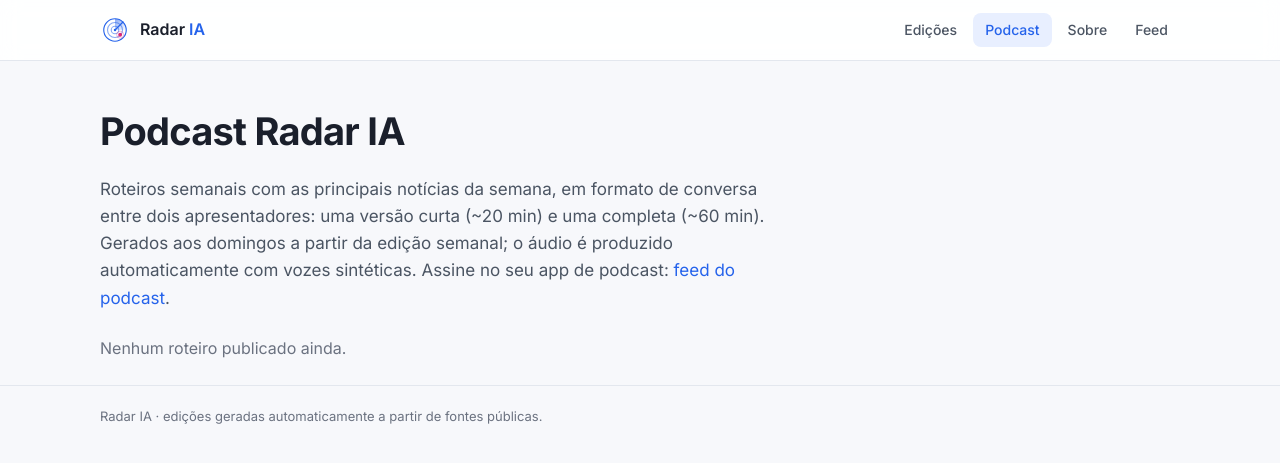
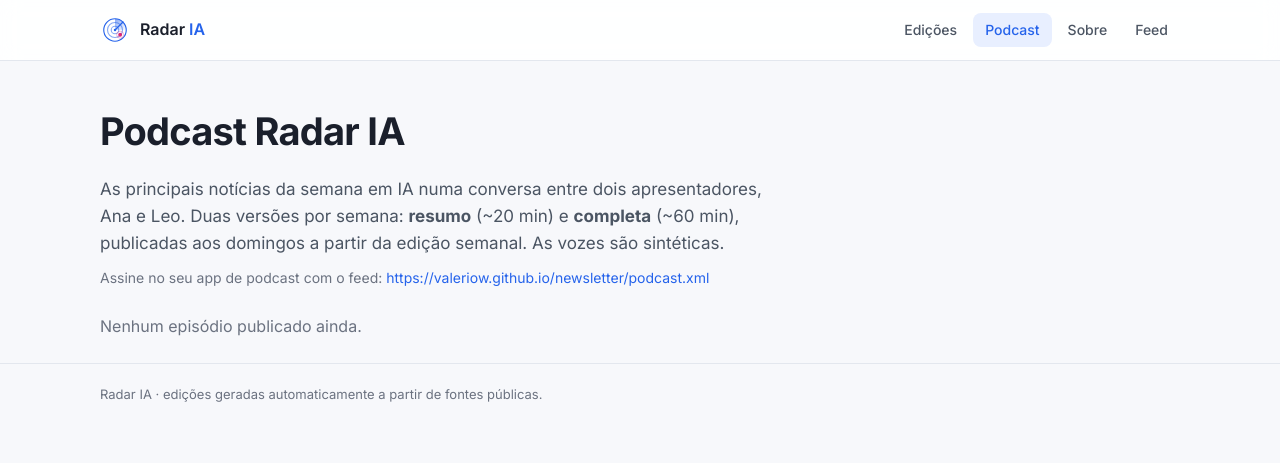
Before and after one commit to valeriow/newsletter, a Jekyll site: the page built from podcast.md, in a window 1280 px wide. Shown: the top 463 px of the page. Built offline with Jekyll 4.4.1, drawn with Linux system fonts in a browser that asks for light colours.

Commit message:
Podcast somente em áudio

```diff
--- a/_config.yml
+++ b/_config.yml
@@ -15,13 +15,10 @@
   - jekyll-feed
 collections:
   podcast:
-    output: true
-    permalink: /podcast/:name/
+    output: false
 defaults:
   - scope: { path: "", type: "posts" }
     values: { layout: post }
-  - scope: { path: "", type: "podcast" }
-    values: { layout: roteiro }
 exclude:
   - README.md
   - Gemfile
--- a/assets/css/style.css
+++ b/assets/css/style.css
@@ -249,3 +249,9 @@
 .player--pendente { color: var(--text-3); font-size: 14px; background: var(--surface-2); border-style: dashed; }
 .episodio__versao { display: grid; gap: 6px; margin-top: 10px; }
 .episodio__versao audio { width: 100%; max-width: 560px; }
+
+.podcast__assinar { margin: 10px 0 0; font-size: 14px; color: var(--text-3); word-break: break-all; }
+.episodio__edicao { font-size: 14px; font-weight: 600; margin-top: 4px; }
+.episodio__rotulo { font-size: 13px; font-weight: 600; color: var(--text-2); }
+.episodio__baixar { font-size: 13px; }
+.episodio__pendente { font-size: 13px; color: var(--text-3); font-style: italic; }
--- a/podcast.md
+++ b/podcast.md
@@ -5,25 +5,28 @@
 ---
 <section class="hero hero--compact">
   <h1 class="page__title">Podcast Radar IA</h1>
-  <p class="hero__lead">Roteiros semanais com as principais notícias da semana, em formato de conversa entre dois apresentadores: uma versão curta (~20 min) e uma completa (~60 min). Gerados aos domingos a partir da edição semanal; o áudio é produzido automaticamente com vozes sintéticas. Assine no seu app de podcast: <a href="{{ '/podcast.xml' | relative_url }}">feed do podcast</a>.</p>
+  <p class="hero__lead">As principais notícias da semana em IA numa conversa entre dois apresentadores, Ana e Leo. Duas versões por semana: <strong>resumo</strong> (~20 min) e <strong>completa</strong> (~60 min), publicadas aos domingos a partir da edição semanal. As vozes são sintéticas.</p>
+  <p class="podcast__assinar">Assine no seu app de podcast com o feed: <a href="{{ '/podcast.xml' | absolute_url }}">{{ '/podcast.xml' | absolute_url }}</a></p>
 </section>
 {% assign eps = site.podcast | sort: "date" | reverse | group_by: "semana" %}
 {% if eps.size == 0 %}
-<p class="empty">Nenhum roteiro publicado ainda.</p>
+<p class="empty">Nenhum episódio publicado ainda.</p>
 {% else %}
 <ul class="list">
 {% for g in eps %}
   {% assign first = g.items | first %}
   <li class="list__item episodio">
     <div class="list__link">
-      <span class="list__date">Semana {{ g.name }} · {{ first.periodo }}</span>
+      <span class="list__date">{{ first.periodo }}</span>
       <span class="list__title">{{ first.titulo_semana | default: first.title }}</span>
       {% if first.resumo %}<span class="list__excerpt">{{ first.resumo }}</span>{% endif %}
+      {% if first.edicao %}<a class="episodio__edicao" href="{{ first.edicao | relative_url }}">Ler a edição escrita →</a>{% endif %}
       {% assign ordenados = g.items | sort: "ordem" %}
       {% for e in ordenados %}
+      {% assign a = site.data.audio[e.semana][e.versao] %}
       <div class="episodio__versao">
-        <a class="episodio__link" href="{{ e.url | relative_url }}">{{ e.versao | capitalize }} · {{ e.duracao }} · roteiro</a>
-        {% assign a = site.data.audio[e.semana][e.versao] %}{% if a %}<audio controls preload="none" src="{{ a.url }}"></audio>{% endif %}
+        <span class="episodio__rotulo">{% if e.versao == "curto" %}Resumo{% else %}Completo{% endif %} · {{ e.duracao }}</span>
+        {% if a %}<audio controls preload="none" src="{{ a.url }}"></audio><a class="episodio__baixar" href="{{ a.url }}" download>Baixar MP3</a>{% else %}<span class="episodio__pendente">Áudio em preparação</span>{% endif %}
       </div>
       {% endfor %}
     </div>
--- a/podcast.xml
+++ b/podcast.xml
@@ -22,10 +22,10 @@
     {% for e in eps %}{% assign a = site.data.audio[e.semana][e.versao] %}{% if a %}
     <item>
       <title>{{ e.titulo_semana | default: e.title | xml_escape }} — {{ e.versao | capitalize }}</title>
-      <link>{{ e.url | absolute_url }}</link>
+      <link>{% if e.edicao %}{{ e.edicao | absolute_url }}{% else %}{{ '/podcast/' | absolute_url }}{% endif %}</link>
       <guid isPermaLink="false">radar-ia-{{ e.semana }}-{{ e.versao }}</guid>
       <pubDate>{{ a.publicado | default: e.date | date_to_rfc822 }}</pubDate>
-      <description>{{ e.resumo | default: e.title | xml_escape }} Roteiro completo e links: {{ e.url | absolute_url }}</description>
+      <description>{{ e.resumo | default: e.title | xml_escape }} Edição escrita, fontes e links: {% if e.edicao %}{{ e.edicao | absolute_url }}{% else %}{{ '/podcast/' | absolute_url }}{% endif %}</description>
       <enclosure url="{{ a.url }}" length="{{ a.bytes }}" type="audio/mpeg"/>
       <itunes:duration>{{ a.duracao_seg }}</itunes:duration>
       <itunes:episodeType>{% if e.versao == "curto" %}trailer{% else %}full{% endif %}</itunes:episodeType>
```
Also changed, not shown: _includes/player.html (deleted, +0 -14 lines), _layouts/roteiro.html (deleted, +0 -22 lines).
